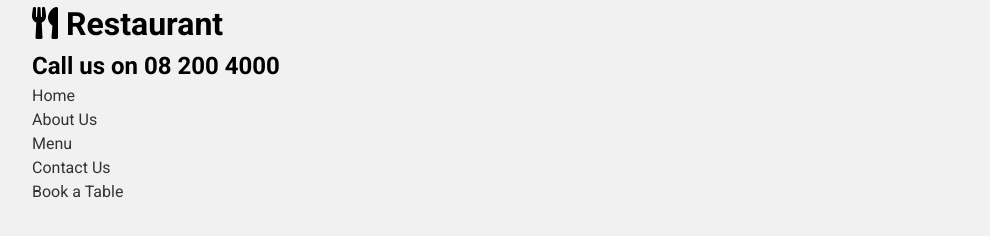
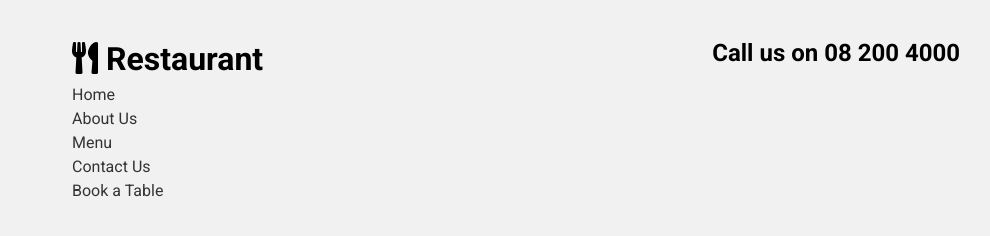
Before and after one commit to j3ffh95/restaurant-design-00, a plain HTML site: page index.html in a window 1280 px wide. Shown: the whole page, without its empty margins (124-1114 px from the left). Drawn offline with Linux system fonts and the light colour scheme.

Commit message:
Styled the top header

```diff
--- a/index.html
+++ b/index.html
@@ -15,11 +15,13 @@
   <body>
     <header id="main-header">
       <div class="container">
-        <div class="logo">
-          <h1><i class="fas fa-utensils"></i> Restaurant</h1>
-        </div>
-        <div class="call">
-          <h2>Call us on 08 200 4000</h2>
+        <div class="top-header">
+          <div class="logo">
+            <h1><i class="fas fa-utensils"></i> Restaurant</h1>
+          </div>
+          <div class="call">
+            <h2>Call us on 08 200 4000</h2>
+          </div>
         </div>
         <nav id="main-nav">
           <ul>
--- a/style.css
+++ b/style.css
@@ -33,4 +33,12 @@ a {
 .container {
   max-width: 968px;
   margin: 0 auto;
+  padding: 0 40px;
 }
+
+/* Top Header */
+.top-header {
+  display: flex;
+  justify-content: space-between;
+  margin-top: 35px;
+}
```
